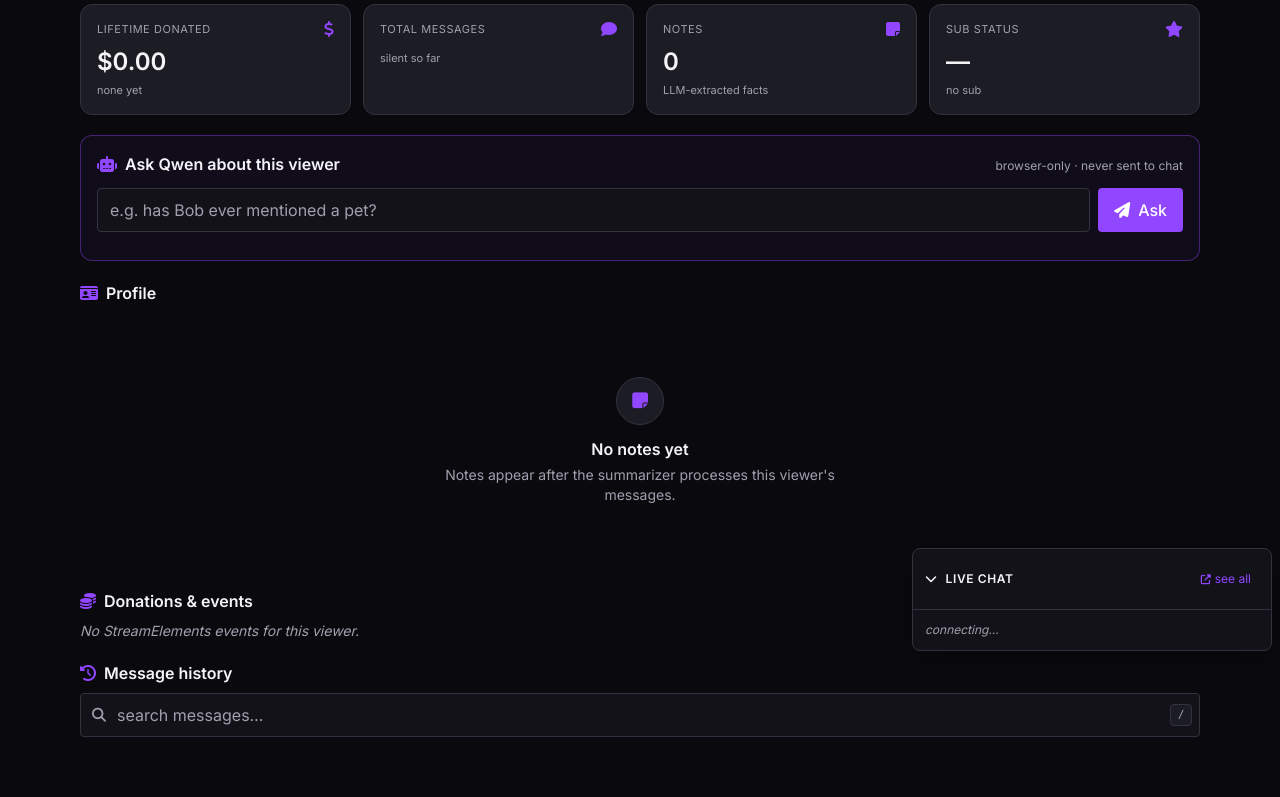
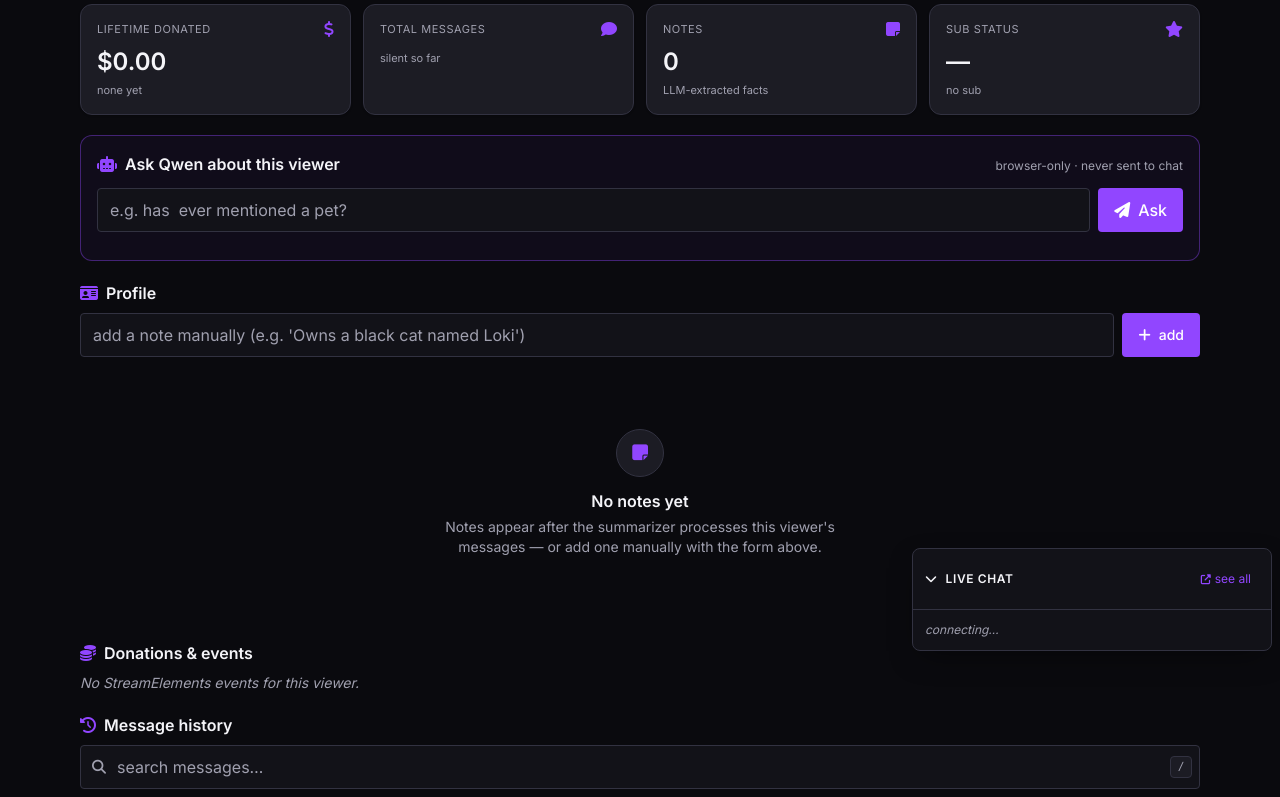
Before and after one commit to mscrnt/chatterbot, a FastAPI app: template src/chatterbot/web/templates/user.html in a window 1280 px wide. Shown: the part 141-938 px from the top of the page. Run offline with FastAPI, Linux system fonts and the light colour scheme; the template is opened without the code that fills it, so the values that code supplies are empty; some libraries are stand-ins or nearby versions.

Commit message:
Modal close fix, manual notes, dynamic placeholder, Quickstart, make all
- Fix topic-modal close: HTMX inherits hx-swap from ancestors, and the
  topics-list parent uses outerHTML for its 30s poll. Inner topic
  buttons inherited that, so clicking one *replaced* #modal-root
  instead of populating its children, leaving no close target. Pinning
  hx-swap=innerHTML on the topic button restores X / backdrop / Esc.

- Add manual "+ add note" affordance on the user profile. Posts to a
  new POST /users/{id}/notes route which embeds the text via Ollama
  (non-fatal if unreachable) and re-renders the notes list. Manual
  notes participate in the per-user RAG search like LLM-extracted ones.

- Make the Ask-Qwen placeholder dynamic on the username instead of the
  hardcoded "Bob".

- README: add a Quickstart at the top — clone / sync / pull models /
  configure / `make all`.

- Makefile: add `make all` — bot in the background (logs to logs/bot.log)
  + dashboard in the foreground; Ctrl+C stops both via trap.

```diff
--- a/src/chatterbot/web/app.py
+++ b/src/chatterbot/web/app.py
@@ -273,6 +273,36 @@ def create_app(repo: ChatterRepo, settings: Settings | None = None) -> FastAPI:
             {"user": user},
         )
 
+    @app.post("/users/{twitch_id}/notes", response_class=HTMLResponse)
+    async def add_user_note(
+        request: Request,
+        twitch_id: str,
+        text: Annotated[str, Form()],
+    ):
+        text = text.strip()
+        if not text:
+            # Empty submissions: just re-render the current list, no insert.
+            user = repo.get_user(twitch_id)
+            notes = repo.get_notes(twitch_id) if user else []
+            return TEMPLATES.TemplateResponse(
+                request, "partials/notes_list.html", {"notes": notes}
+            )
+        user = repo.get_user(twitch_id)
+        if not user:
+            raise HTTPException(404, "user not found")
+        # Embed for RAG; non-fatal if Ollama is unreachable.
+        embedding: list[float] | None
+        try:
+            embedding = await llm.embed(text[:500])
+        except Exception:
+            logger.exception("embed failed for manual note; storing without vector")
+            embedding = None
+        repo.add_note(twitch_id, text[:500], embedding)
+        notes = repo.get_notes(twitch_id)
+        return TEMPLATES.TemplateResponse(
+            request, "partials/notes_list.html", {"notes": notes}
+        )
+
     @app.patch("/notes/{note_id}", response_class=HTMLResponse)
     async def patch_note(
         request: Request,
--- /dev/null
+++ b/src/chatterbot/web/templates/partials/notes_list.html
@@ -0,0 +1,13 @@
+<div id="notes-list" class="space-y-2">
+  {% if not notes %}
+    {% with icon='fa-note-sticky',
+            heading='No notes yet',
+            body='Notes appear after the summarizer processes this viewer\'s messages — or add one manually with the form above.' %}
+      {% include "components/_empty_state.html" %}
+    {% endwith %}
+  {% else %}
+    {% for note in notes %}
+      {% include "partials/note.html" %}
+    {% endfor %}
+  {% endif %}
+</div>
--- a/src/chatterbot/web/templates/partials/topics_list.html
+++ b/src/chatterbot/web/templates/partials/topics_list.html
@@ -24,7 +24,8 @@
             <button type="button"
                     class="w-full text-left rounded-lg px-2 py-1.5 hover:bg-surface-raised transition-all duration-150 ease-out flex items-start gap-2 group"
                     hx-get="/modals/topic/{{ s.id }}/{{ loop.index0 }}"
-                    hx-target="#modal-root">
+                    hx-target="#modal-root"
+                    hx-swap="innerHTML">
               <i class="fa-solid fa-circle text-accent text-[6px] mt-2 shrink-0"></i>
               <span class="flex-1 min-w-0">
                 <span class="text-primary text-sm sm:text-base">{{ t.topic }}</span>
--- a/src/chatterbot/web/templates/user.html
+++ b/src/chatterbot/web/templates/user.html
@@ -77,7 +77,8 @@
       <span class="text-xs text-muted hidden sm:inline">browser-only · never sent to chat</span>
     </div>
     <form id="ask-form" class="flex flex-col sm:flex-row gap-2">
-      <input id="ask-q" name="q" type="text" placeholder="e.g. has Bob ever mentioned a pet?"
+      <input id="ask-q" name="q" type="text"
+             placeholder="e.g. has {{ user.name }} ever mentioned a pet?"
              class="flex-1 tap bg-surface border border-subtle rounded px-3 text-base text-primary placeholder:text-muted
                     focus:outline-none focus:ring-2 focus:ring-accent transition-all duration-150 ease-out">
       <button type="button" id="ask-submit"
@@ -98,19 +99,20 @@
     <h2 class="font-semibold text-primary inline-flex items-center gap-2">
       <i class="fa-solid fa-id-card text-accent"></i> Profile
     </h2>
-    <div id="notes-list" class="space-y-2">
-      {% if not notes %}
-        {% with icon='fa-note-sticky',
-                heading='No notes yet',
-                body='Notes appear after the summarizer processes this viewer\'s messages.' %}
-          {% include "components/_empty_state.html" %}
-        {% endwith %}
-      {% else %}
-        {% for note in notes %}
-          {% include "partials/note.html" %}
-        {% endfor %}
-      {% endif %}
-    </div>
+    <form hx-post="/users/{{ user.twitch_id }}/notes"
+          hx-target="#notes-list"
+          hx-swap="outerHTML"
+          hx-on::after-request="this.reset()"
+          class="flex flex-col sm:flex-row gap-2">
+      <input type="text" name="text" required maxlength="500"
+             placeholder="add a note manually (e.g. 'Owns a black cat named Loki')"
+             class="flex-1 tap bg-surface border border-subtle rounded px-3 text-base text-primary placeholder:text-muted focus:outline-none focus:ring-2 focus:ring-accent transition-all duration-150 ease-out">
+      <button type="submit"
+              class="tap inline-flex items-center justify-center gap-2 px-4 rounded bg-accent hover:bg-accent-600 text-white font-medium text-sm transition-all duration-150 ease-out">
+        <i class="fa-solid fa-plus"></i> add
+      </button>
+    </form>
+    {% include "partials/notes_list.html" %}
   </section>
 
   {# Donations & events log #}
```
Also changed, not shown: README.md.
